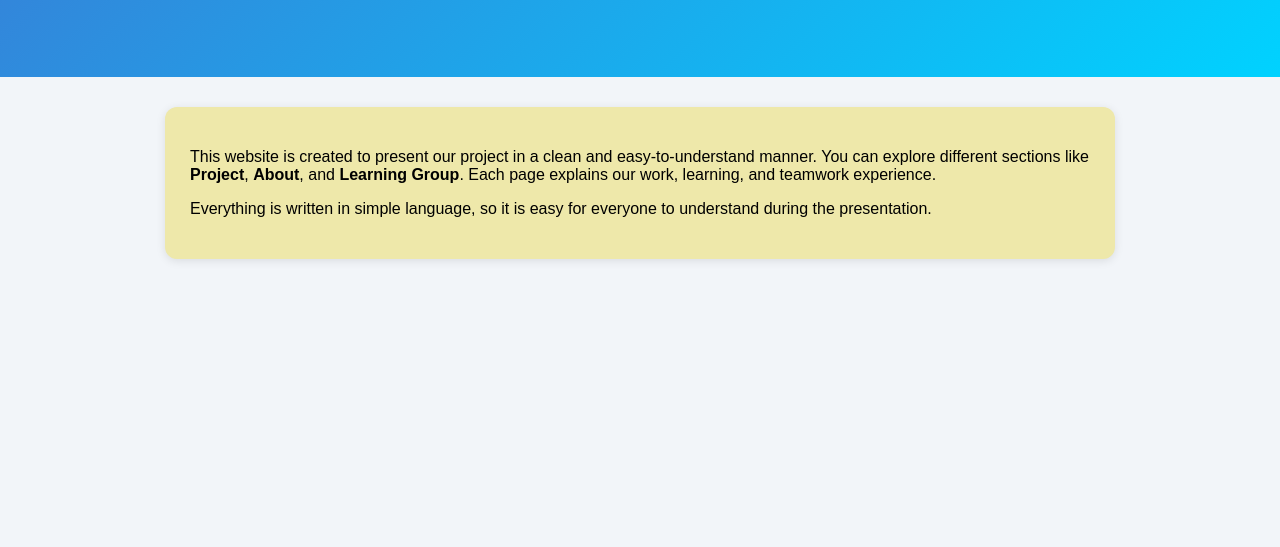
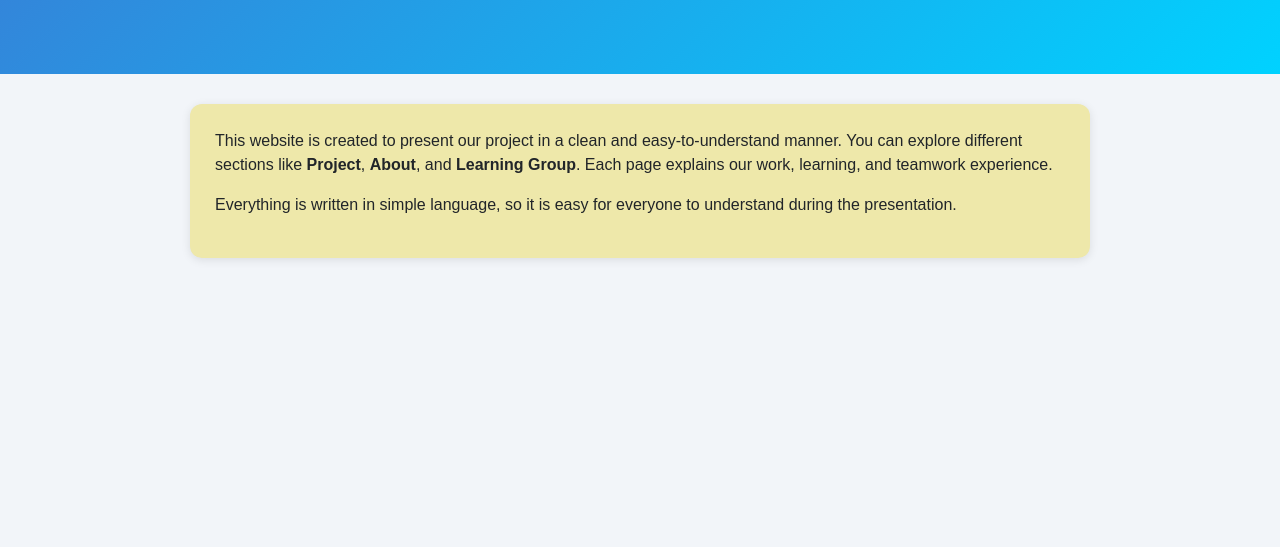
Before and after one commit to Ajaykarki-CYBER/term1, a plain HTML site: page index.html in a window 1280 px wide. Shown: the part 253-800 px from the top of the page. Drawn offline with nearby package versions, Linux system fonts and the light colour scheme.

Commit message:
Add files via upload

```diff
--- a/index.html
+++ b/index.html
@@ -4,7 +4,8 @@
     <meta charset="UTF-8">
     <meta name="viewport" content="width=device-width, initial-scale=1.0">
     <title>My Website - Home</title>
-
+    <link rel="stylesheet" href="css/bootstrap.min.css">
+<link href="https://cdnjs.cloudflare.com/ajax/libs/font-awesome/6.5.0/css/all.min.css" rel="stylesheet" />
     <style>
         body {
             margin: 0;
```
